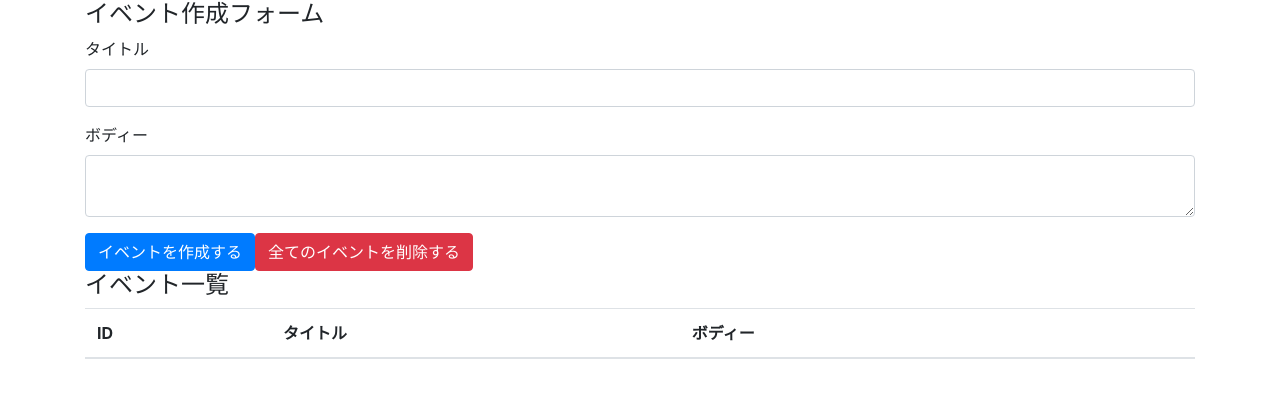
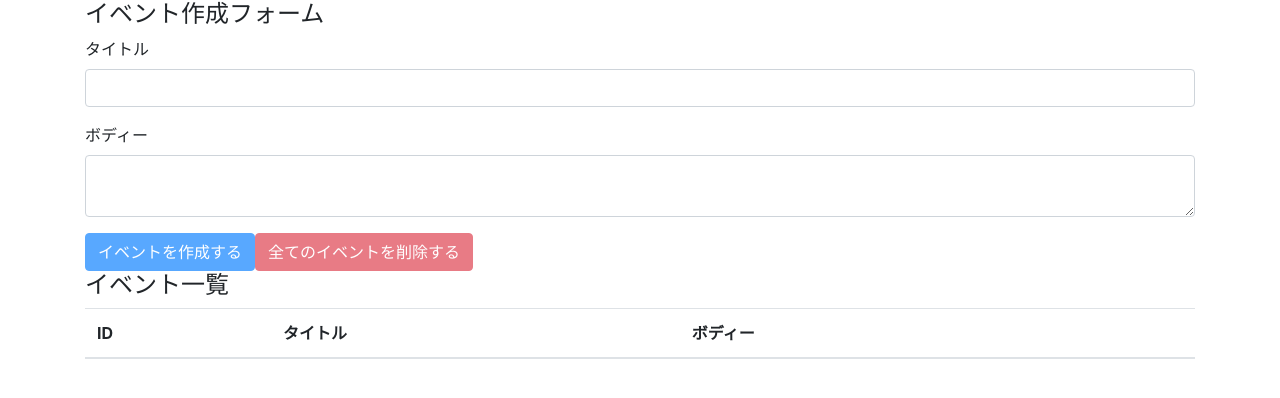
Before and after one commit to tanigawa114/react-hooks-101, a React (Create React App) app: page / in a window 1280 px wide. Shown: the top 398 px of the page. Built offline with nearby package versions, Linux system fonts and the light colour scheme.

Commit message:
implement all events deletion feature

```diff
--- a/src/components/App.js
+++ b/src/components/App.js
@@ -19,6 +19,20 @@
     setTitle("");
     setBody("");
   };
+
+  const deleteAllEvents = (e) => {
+    e.preventDefault();
+    const result = window.confirm(
+      "全てのイベントを本当に削除しても良いですか？"
+    );
+
+    if (result)
+      dispatch({
+        type: "DELETE_ALL_EVENTS",
+      });
+  };
+
+  const unCreatable = title === "" || body === "";
 
   return (
     <div className="container">
@@ -44,10 +58,20 @@
             }}
           />
         </div>
-        <button className="btn btn-primary" onClick={addEvent}>
+        <button
+          className="btn btn-primary"
+          onClick={addEvent}
+          disabled={unCreatable}
+        >
           イベントを作成する
         </button>
-        <button className="btn btn-danger">全てのイベントを削除する</button>
+        <button
+          className="btn btn-danger"
+          onClick={deleteAllEvents}
+          disabled={state.length === 0}
+        >
+          全てのイベントを削除する
+        </button>
       </form>
 
       <h4>イベント一覧</h4>
--- a/src/components/Event.js
+++ b/src/components/Event.js
@@ -3,10 +3,14 @@
 const Event = ({ dispatch, event }) => {
   const id = event.id;
   const handleClickDeleteButton = () => {
-    dispatch({
-      type: "DELETE_EVENT",
-      id: id,
-    });
+    const result = window.confirm(
+      `イベント(id=${id})を本当に削除しても良いですか？`
+    );
+    if (result)
+      dispatch({
+        type: "DELETE_EVENT",
+        id: id,
+      });
   };
 
   return (
```
